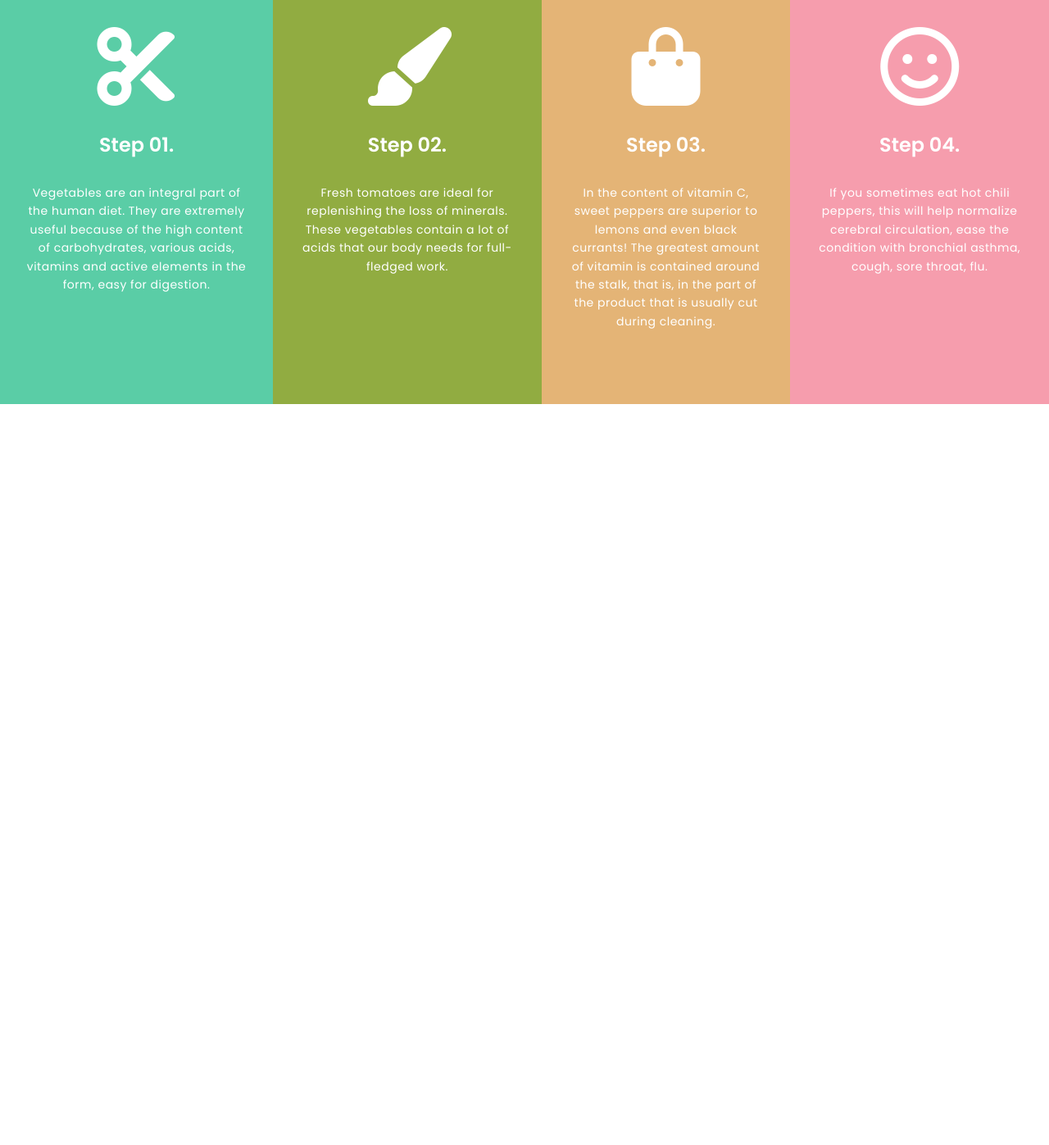
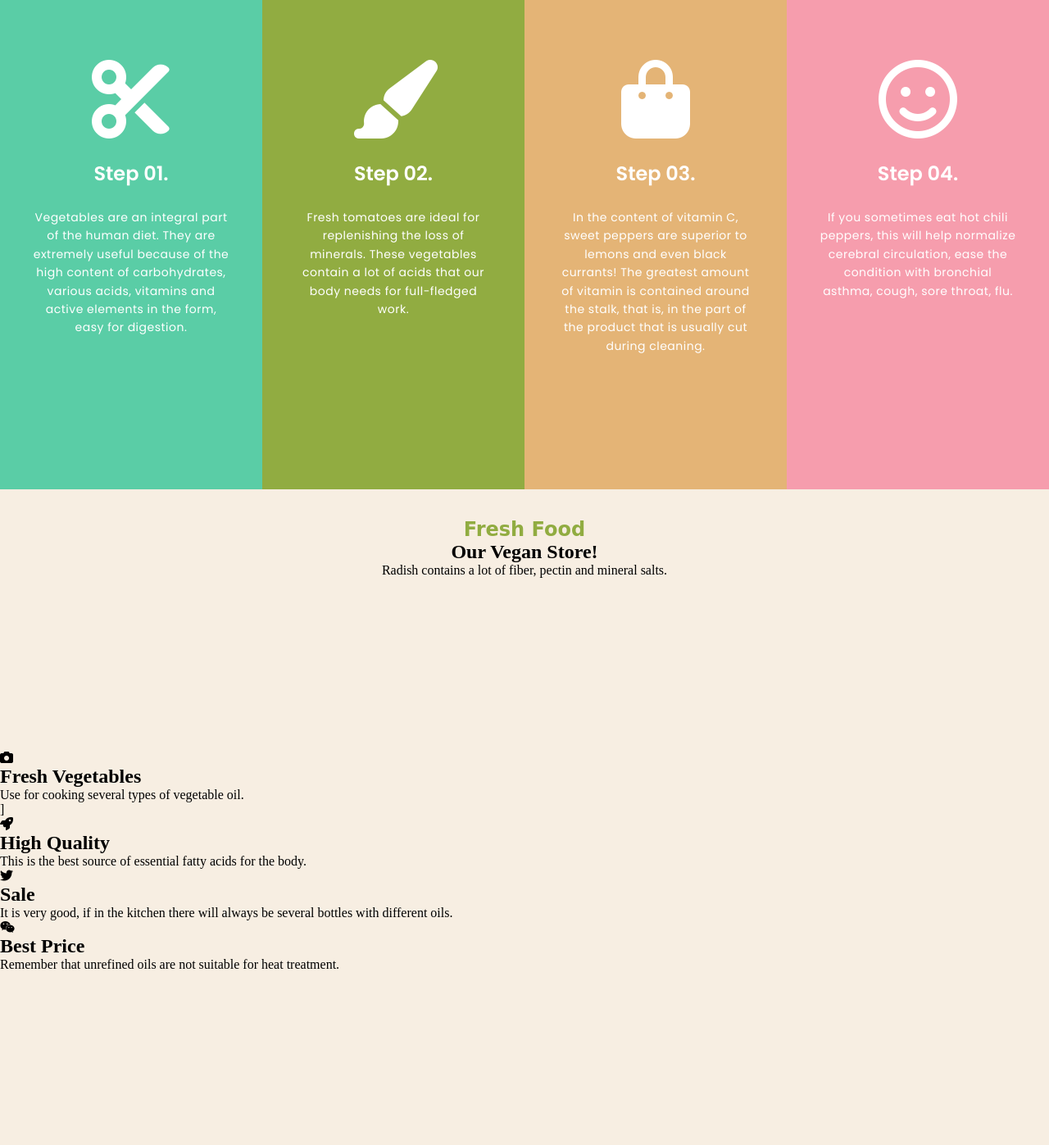
Before and after one commit to MatildaAko/vegan-store-website, a plain HTML site: page index.html in a window 1280 px wide. Shown: the part 827-2224 px from the top of the page at 82% size. Before the commit the page ends 1320 px from the top, so only its background shows below. Drawn offline with Linux system fonts and the light colour scheme.

Commit message:
Starting on the store section saving the alignment

```diff
--- a/index.html
+++ b/index.html
@@ -61,7 +61,38 @@
                 <p class="steps">If you sometimes eat hot chili peppers, this will help normalize cerebral circulation, ease the condition with bronchial asthma, cough, sore throat, flu.</p>
             </div>
         </section>
-        <section></section>
+        <section id="store-section">
+            <div id="heading">
+                <h3>Fresh Food</h3>
+                <h1>Our Vegan Store!</h1>
+                <p>Radish contains a lot of fiber, pectin and mineral salts.</p>
+            </div>
+            <div class="details">
+                <div class="details-column">
+                    <i class="fa fa-camera"></i>
+                    <h2>Fresh Vegetables</h2>
+                    <p>Use for cooking several types of vegetable oil.
+                    </p>]
+                </div>
+                <div class="details-column">
+                    <i class="fa-rocket fa"></i>
+                    <h2>High Quality</h2>
+                    <p>This is the best source of essential fatty acids for the body.</p>
+                </div>
+                <div class="details-column">
+                    <i class="fab fa-twitter"></i>
+                    <h2>Sale</h2>
+                    <p>
+                        It is very good, if in the kitchen there will always be several bottles with different oils.
+                    </p>
+                </div>
+                <div class="details-column">
+                    <i class="fab fa-weixin"></i>
+                    <h2>Best Price</h2>
+                    <p>Remember that unrefined oils are not suitable for heat treatment.</p>
+                </div>
+            </div>
+        </section>
         <section></section>
         <section></section>
         <section></section>
--- a/style.css
+++ b/style.css
@@ -158,7 +158,7 @@ nav {
 
 .steps-columns i {
     font-size: 96px;
-    padding: 30px 0;
+    padding: 60px 0 25px 0;
     transition: 1s ease-out;
     transition-duration: 300ms;
 }
@@ -171,7 +171,7 @@ nav {
     font-family: 'Poppins', sans-serif;
     color: white;
     display: grid;
-    grid-template-columns: auto auto auto auto;
+    grid-template-columns: repeat(4, minmax(0, 1fr));
     text-align: center;
 }
 
@@ -184,11 +184,32 @@ nav {
     font-size: 14px;
     letter-spacing: 0.5px;
     line-height: 1.6;
-    padding-top: 30px;
+    padding-top: 25px;
+    margin: auto;
 }
 
 .steps-columns {
-    padding: 30px;
+    padding: 40px;
     margin: auto;
-    height: 100%;
+    height: 68vh;
 }
+
+#store-section {
+    background-color: #f7eee2;
+    width: 100vw;
+    height: 100vh;
+    margin: auto;
+    display: grid;
+}
+
+#heading {
+    text-align: center;
+}
+
+#heading h3 {
+    color: #91ac41;
+    font-size: 24px;
+    font-family: 'Caveat', cursive;
+    margin: 0;
+    margin-top: 35px;
+}
```
